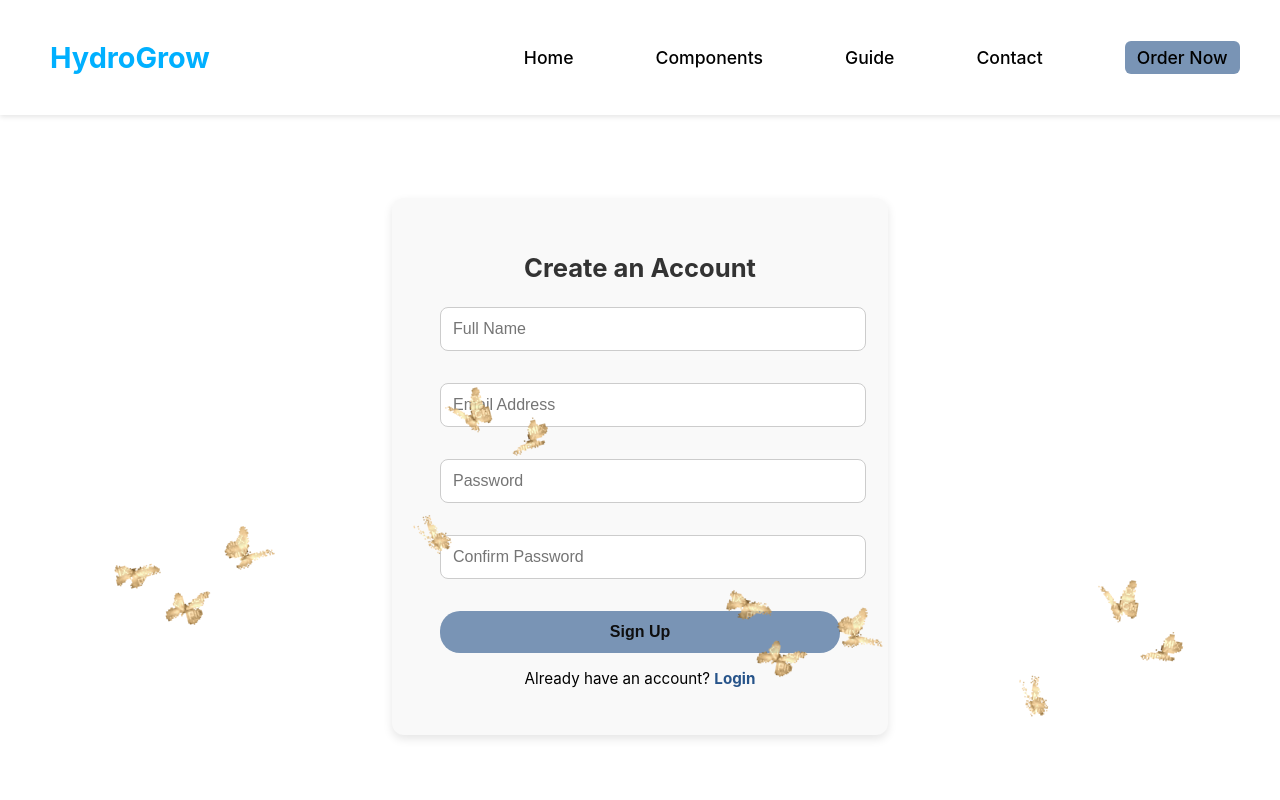
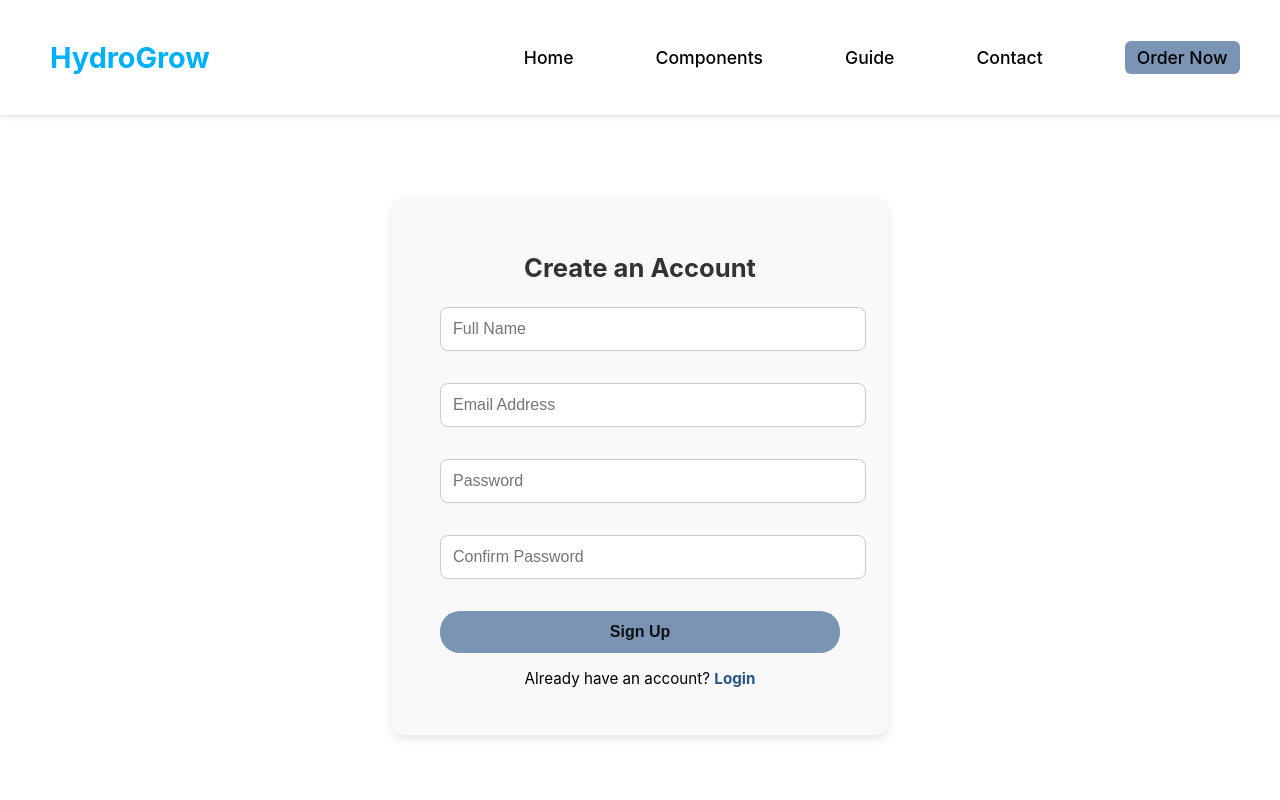
Before and after one commit to kritikashakya7/Hydrowgrow, a React (Create React App) app: page /signup in a window 1280 px wide. Shown: the top 800 px of the page. Built offline with nearby package versions, Linux system fonts and the light colour scheme.

Commit message:
Initial commit

```diff
--- a/src/Pages/Signup.js
+++ b/src/Pages/Signup.js
@@ -4,8 +4,7 @@
   import { Link } from "react-router-dom";
   import Footer from "../Components/Footer";
   import { motion } from "framer-motion";
-  import butterfly from '../Assets/butterfly.gif';
-  import grass from '../Assets/grass.gif';
+
 
 
   const Signup = () => {
@@ -20,8 +19,6 @@
 
 
   <div className="signup-page">
-  <img src={butterfly} alt="Butterfly" className="butterfly butterfly-left" />
-  <img src={butterfly} alt="Butterfly" className="butterfly butterfly-right" />
 
   <div className="signup-card">
     <h2 className="signup-title">Create an Account</h2>
```
